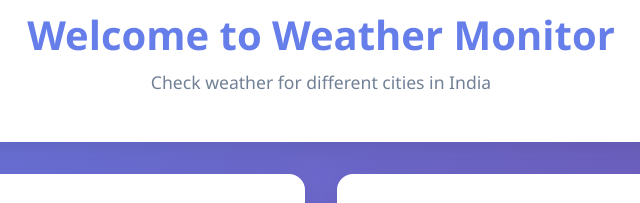
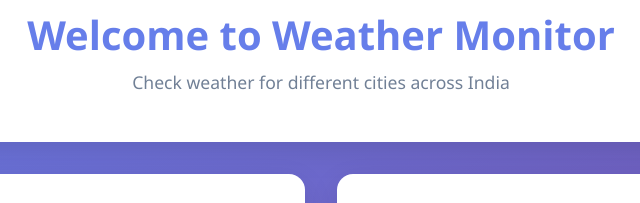
Before and after one commit to Aryanfour5/jenkins-webhook-trigger, a website: page weather-monitor/public/index.html in a window 1280 px wide. Shown: the part 138-341 px from the top of the page, 319-959 px from the left. Drawn offline with Linux system fonts and the light colour scheme.

Commit message:
Update index.html

```diff
--- a/weather-monitor/public/index.html
+++ b/weather-monitor/public/index.html
@@ -31,7 +31,7 @@
       <div class="home-page">
         <div class="welcome-section">
           <h1>Welcome to Weather Monitor</h1>
-          <p>Check weather for different cities in India</p>
+          <p>Check weather for different cities across India</p>
         </div>
 
         <div class="city-grid">
```
